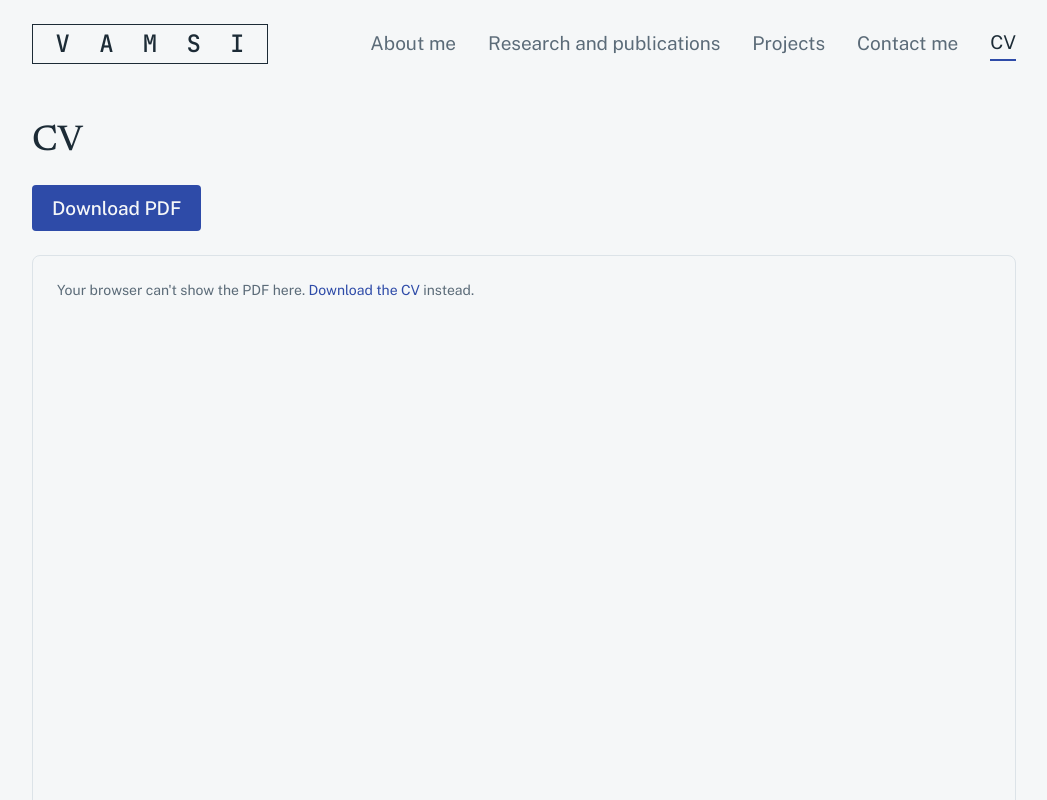
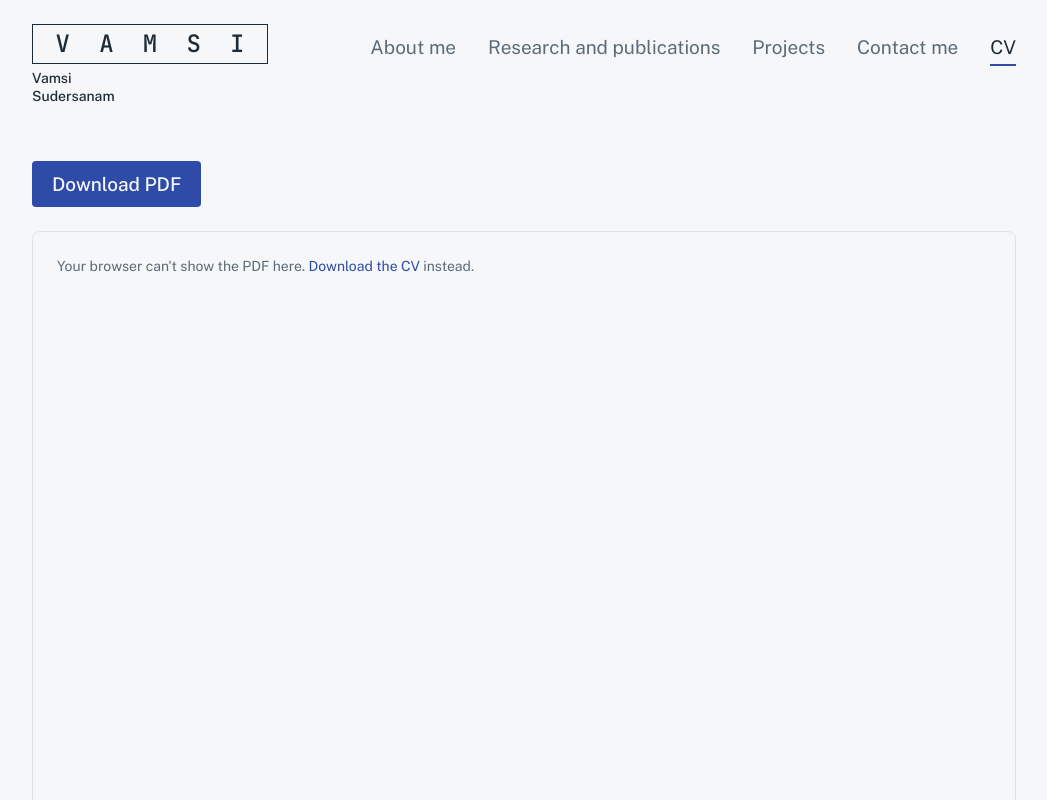
Before and after one commit to sudersanamvamsi-max/Portfolio, a Next.js app: page /cv in a window 1280 px wide. Shown: the top 800 px of the page, without its empty margins (116-1163 px from the left). Built offline with nearby package versions, Linux system fonts and the light colour scheme.

Commit message:
More changesssssss lets goooooo

```diff
--- a/app/about/page.tsx
+++ b/app/about/page.tsx
@@ -24,12 +24,16 @@ export default function About() {
       />
 
       <section aria-labelledby="off-the-clock">
-        <h2 id="off-the-clock" className="text-2xl font-medium leading-snug">
+        <h2 id="off-the-clock" className="text-3xl font-medium leading-snug">
           Off the clock
         </h2>
-        {hobbies.map((h) => (
-          <div key={h.slug} id={h.slug} className="mt-10 scroll-mt-6">
-            <h3 className="text-xl font-medium leading-snug">{h.title}</h3>
+        {hobbies.map((h, i) => (
+          <div
+            key={h.slug}
+            id={h.slug}
+            className={`scroll-mt-6 ${i === 0 ? "mt-10" : "mt-10 border-t border-grid pt-10"}`}
+          >
+            <h3 className="text-2xl font-medium leading-snug">{h.title}</h3>
             {h.rows.map((row) => {
               const photoRight = rowIndex++ % 2 === 0;
               return (
--- a/app/cv/page.tsx
+++ b/app/cv/page.tsx
@@ -6,8 +6,8 @@ export const metadata = pageMetadata("CV", "Curriculum vitae of Vamsi Sudersanam
 export default function Cv() {
   return (
     <>
-      <h1 className="text-4xl font-medium leading-tight">CV</h1>
-      <p className="mt-5">
+      <h1 className="sr-only">CV</h1>
+      <p>
         <a
           href={cvHref}
           download
--- a/claude/STRUCTURE.md
+++ b/claude/STRUCTURE.md
@@ -35,7 +35,7 @@ Every route exports `metadata` built by `pageMetadata(title, description, path)`
 - `DataTable`: results tables, supports `colSpan`
 - `PatientRiskCurve`, `HeroCurve`: home page survival-curve visuals
 - `TypedJson`: typed, syntax-colored JSON panel on Home (client component; types once on scroll-into-view, click or key completes it)
-- `NameBox`: animated VAMSI box in the header (client; binary → hex → letters once per session via `sessionStorage`; static under reduced motion)
+- `NameBox`: animated VAMSI box in the header (client; binary → hex → letters on every full page load or refresh, not on client-side navigation; static under reduced motion)
 - `LoopVideo`: muted looping video (client); plays 2x when shorter than 20 s unless `speed` is passed (RL Studio passes 2); reduced motion shows controls instead of autoplay
 - `HobbyMedia`: photo or video in a 4:3 frame (server; checks `public/` at build time and shows a visible TODO if the file is missing, and a TODO caption until `alt` and `caption` are set). `Photo`, `ProjectMedia`: image slots with visible TODO placeholders
 - `ContactForm`, `SiteHeader`
--- a/components/HobbyMedia.tsx
+++ b/components/HobbyMedia.tsx
@@ -8,7 +8,7 @@ const VIDEO = /\.(mp4|webm)$/i;
 // Photo or video in a fixed 4:3 frame. Runs at build time, so a file that is not in /public
 // shows the visible TODO placeholder instead of a broken image.
 export default function HobbyMedia({ media }: { media: Media }) {
-  const { src, alt, caption } = media;
+  const { src, alt, caption, speed } = media;
   const exists = existsSync(path.join(process.cwd(), "public", src));
 
   return (
@@ -19,16 +19,19 @@ export default function HobbyMedia({ media }: { media: Media }) {
             TODO: add the file at public{src}
           </div>
         ) : VIDEO.test(src) ? (
-          <LoopVideo src={src} label={alt} />
+          <LoopVideo src={src} label={alt} speed={speed} />
         ) : (
           // eslint-disable-next-line @next/next/no-img-element
           <img src={src} alt={alt ?? ""} loading="lazy" decoding="async" className="size-full object-cover" />
         )}
       </div>
       <figcaption className="mt-2 font-sans text-sm text-muted">
-        {alt && caption
-          ? caption
-          : `TODO: ${[!alt && "alt text", !caption && "caption"].filter(Boolean).join(" and ")}`}
+        {caption}
+        {(!alt || !caption) && (
+          <span className="block">
+            TODO: {[!alt && "alt text", !caption && "caption"].filter(Boolean).join(" and ")}
+          </span>
+        )}
       </figcaption>
     </figure>
   );
--- a/components/NameBox.tsx
+++ b/components/NameBox.tsx
@@ -10,7 +10,6 @@ const BOX_PAD = 8; // px, each side
 const MIN_FONT = 9; // px; below this the binary stage is skipped
 const STAGGER_MS = 100;
 const TICK_MS = 60;
-const FLAG = "nameBoxPlayed";
 
 type Stage = "bin" | "hex" | "letter";
 
@@ -55,18 +54,11 @@ export default function NameBox() {
 
   useEffect(() => {
     if (window.matchMedia("(prefers-reduced-motion: reduce)").matches) return;
-    try {
-      if (sessionStorage.getItem(FLAG)) return;
-    } catch {}
 
     const binaryFits =
       FONT_PX.bin >= MIN_FONT && BOX_W <= document.documentElement.clientWidth - 40;
     const chosen = binaryFits ? WITH_BINARY : HEX_ONLY;
     setPlan(chosen);
-
-    try {
-      sessionStorage.setItem(FLAG, "1");
-    } catch {}
 
     const end = chosen[chosen.length - 1].until + STAGGER_MS * (NAME.length - 1) + 400;
     const t0 = performance.now();
@@ -90,9 +82,12 @@ export default function NameBox() {
       href="/"
       aria-current={pathname === "/" ? "page" : undefined}
       aria-label="Vamsi Sudersanam, home"
-      className="inline-flex h-10 shrink-0 items-center self-start overflow-hidden whitespace-nowrap border border-ink font-mono font-medium text-ink no-underline hover:bg-grid/40"
-      style={{ width: BOX_W, paddingInline: BOX_PAD }}
+      className="group flex shrink-0 flex-col items-start gap-1.5 self-start text-ink no-underline"
     >
+      <span
+        className="inline-flex h-10 items-center overflow-hidden whitespace-nowrap border border-ink font-mono font-medium group-hover:bg-grid/40"
+        style={{ width: BOX_W, paddingInline: BOX_PAD }}
+      >
       {NAME.split("").map((letter, i) => {
         const s = elapsed === null ? { stage: "letter" as Stage, text: letter } : slotText(i, elapsed, plan, tick);
         return (
@@ -106,6 +101,12 @@ export default function NameBox() {
           </span>
         );
       })}
+      </span>
+      <span aria-hidden="true" className="font-sans text-sm font-medium leading-tight">
+        Vamsi
+        <br />
+        Sudersanam
+      </span>
     </Link>
   );
 }
--- a/components/SiteHeader.tsx
+++ b/components/SiteHeader.tsx
@@ -18,7 +18,7 @@ export default function SiteHeader() {
     <header className="mx-auto w-full max-w-5xl px-5 py-6 font-sans">
       <nav
         aria-label="Main"
-        className="flex flex-col gap-x-8 gap-y-2 sm:flex-row sm:flex-wrap sm:items-center"
+        className="flex flex-col gap-x-8 gap-y-2 sm:flex-row sm:flex-wrap sm:items-start"
       >
         <span className="sm:mr-auto">
           <NameBox />
@@ -32,8 +32,8 @@ export default function SiteHeader() {
               aria-current={active ? "page" : undefined}
               className={
                 active
-                  ? "border-b-2 border-cohort-a pb-0.5 text-ink no-underline"
-                  : "pb-0.5 text-muted no-underline hover:text-ink"
+                  ? "border-b-2 border-cohort-a pb-0.5 text-ink no-underline sm:mt-2"
+                  : "pb-0.5 text-muted no-underline hover:text-ink sm:mt-2"
               }
             >
               {label}
--- a/content/site.ts
+++ b/content/site.ts
@@ -21,7 +21,8 @@ export const aboutIntroTodo = "how you got into clinical ML and where you are go
 
 // Photo or video (.mp4/.webm). Files live in /public/about/. A missing file shows a visible
 // TODO placeholder; a missing `alt` or `caption` shows a visible TODO under the media.
-export type HobbyMedia = { src: string; alt?: string; caption?: string };
+// `speed` overrides the playback rate of a video (default: 2x under 20 s, otherwise 1x).
+export type HobbyMedia = { src: string; alt?: string; caption?: string; speed?: number };
 export type HobbyRow = { text: string; photo: HobbyMedia };
 export type Hobby = { slug: string; title: string; rows: HobbyRow[] };
 
@@ -32,15 +33,15 @@ export const hobbies: Hobby[] = [
     rows: [
       {
         text: "I cook whatever I'm craving in the moment.",
-        photo: { src: "/about/cooking-1.jpeg" },
+        photo: { src: "/about/cooking-1.jpeg", caption: "Thai lemon soup with shrimp" },
       },
       {
         text: "I love cooking for family and friends, who sometimes send in special requests.",
-        photo: { src: "/about/cooking-2.mp4" },
+        photo: { src: "/about/cooking-2.mp4", caption: "Sticky toffee pudding" },
       },
       {
         text: "I love eating as much as I love cooking, and the two go hand in hand: it makes me a perfectionist in the kitchen, which is a double-edged sword.",
-        photo: { src: "/about/cooking-3.jpg" },
+        photo: { src: "/about/cooking-3.jpg", caption: "Churrasco with chimichurri" },
       },
     ],
   },
@@ -50,7 +51,7 @@ export const hobbies: Hobby[] = [
     rows: [
       {
         text: "I started playing in school and was captain of my team. The workload at university pulled me away for a while, but I've picked it back up and now play in leagues.",
-        photo: { src: "/about/basketball.mp4" },
+        photo: { src: "/about/basketball.mp4", speed: 1 },
       },
     ],
   },
```
Also changed, not shown: claude/CLAUDE.md (+1 -1 lines).
